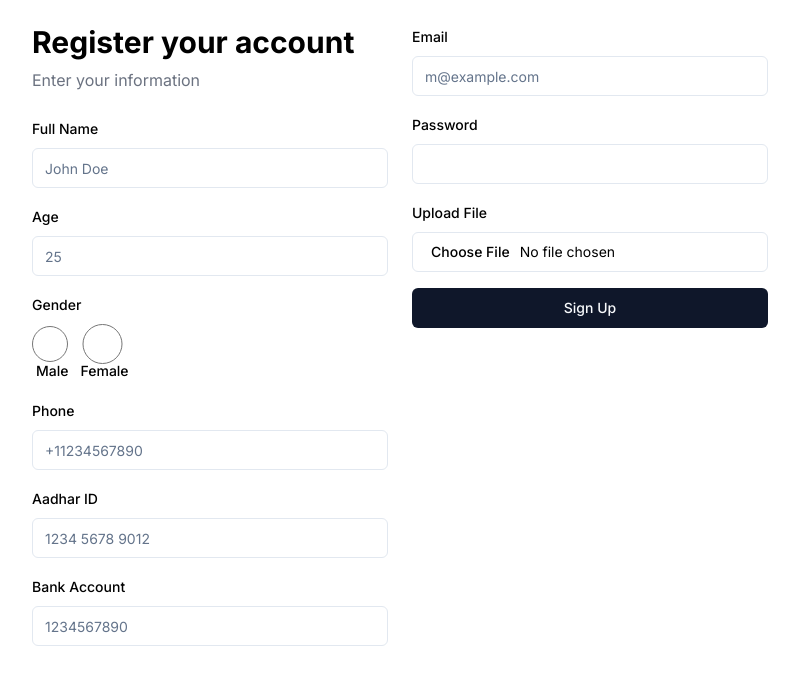
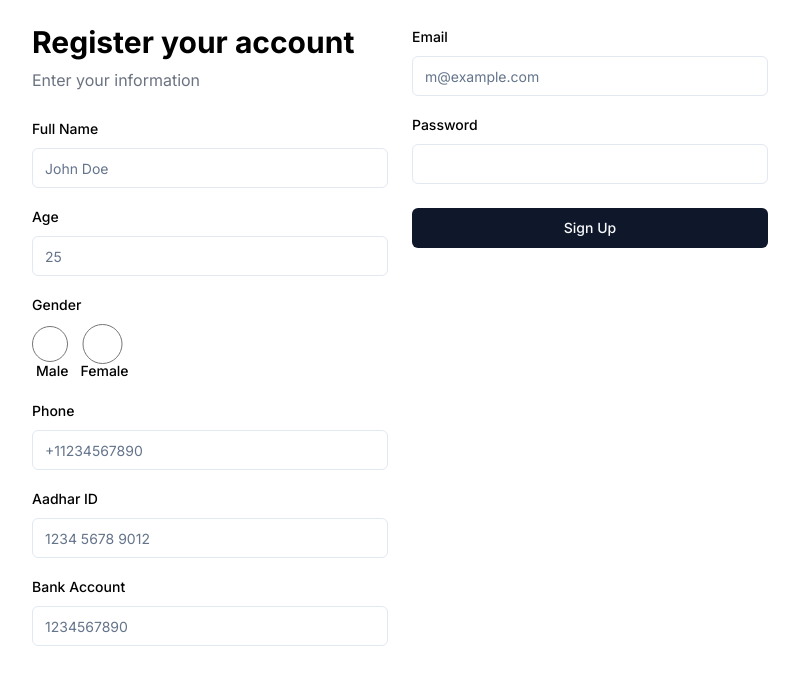
Before and after one commit to Sudhanshu-Bharti/tourapp, a Next.js app: page /register in a window 1280 px wide. Shown: the top 684 px of the page, without its empty margins (240-1039 px from the left). Built offline with nearby package versions, Linux system fonts and the light colour scheme.

Commit message:
upload file supabase setup

```diff
--- a/app/register/page.tsx
+++ b/app/register/page.tsx
@@ -1,8 +1,42 @@
+'use client'
 import { Label } from "@/components/ui/label"
 import { Input } from "@/components/ui/input"
 import { Button } from "@/components/ui/button"
+import { SetStateAction, useState } from "react";
+import { supabase } from "@/lib/supabase"; // Fixed import statement
+export default function Component() {
+    const [selectedFile, setSelectedFile] = useState(null);
 
-export default function Component() {
+    const handleFileChange = (event: any): void => {
+        if (event && event.target && event.target.files) {
+            setSelectedFile(event.target.files[0]);
+        }
+    };
+
+    const handleUpload = async () => {
+        if (!selectedFile) {
+            console.error('No file selected');
+            return;
+        }
+        try {
+            const { data, error } = await supabase.storage
+                .from('avatars')
+                .upload('public/avatar1.png', selectedFile, {
+                    cacheControl: '3600',
+                    upsert: false
+                });
+
+            if (error) {
+                console.error('Error uploading file:', error.message);
+            } else {
+                console.log('File uploaded successfully:', data);
+                // Handle success, e.g., show a success message to the user
+            }
+        } catch (error) {
+
+        }
+    };
+
     return (
         <div className="grid md:grid-cols-2 gap-6 max-w-3xl mx-auto px-4 py-6">
             <div className="space-y-6">
@@ -56,15 +90,11 @@ export default function Component() {
                         <Label htmlFor="password">Password</Label>
                         <Input id="password" required type="password" />
                     </div>
-          <div className="space-y-2">
-            <Label htmlFor="file">Upload File</Label>
-            <Input id="file" type="file" />
                 </div>
-          <Button className="w-full" type="submit">
+                <Button onClick={handleUpload} className="w-full" type="submit">
                     Sign Up
                 </Button>
             </div>
         </div>
-    </div>
-  )
+    );
 }
--- a/lib/supabase.ts
+++ b/lib/supabase.ts
@@ -1,5 +1,7 @@
+import { createClient, SupabaseClient } from '@supabase/supabase-js';
 
-import { createClient } from '@supabase/supabase-js'
-const supabaseUrl = 'https://bjyptozoojmaekhjuvir.supabase.co'
-const supabaseKey = process.env.SUPABASE_KEY || ''
-const supabase = createClient(supabaseUrl, supabaseKey)
+const supabaseUrl: string = 'https://bjyptozoojmaekhjuvir.supabase.co';
+const supabaseKey: string = process.env.SUPABASE_KEY || '';
+const supabase: SupabaseClient = createClient(supabaseUrl, supabaseKey);
+
+export { supabaseUrl, supabaseKey, supabase };
```
Lines whose indentation alone changed are shown as unchanged.
